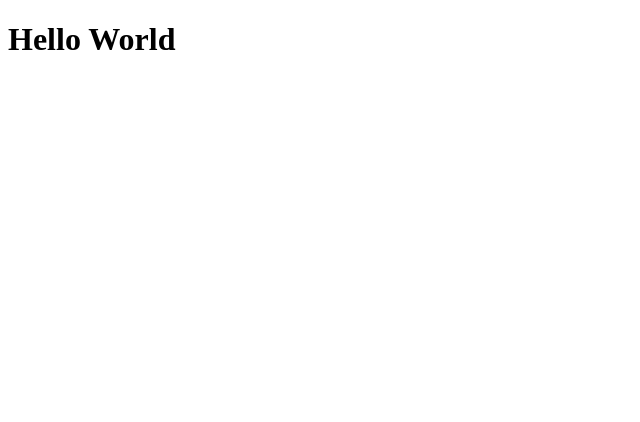
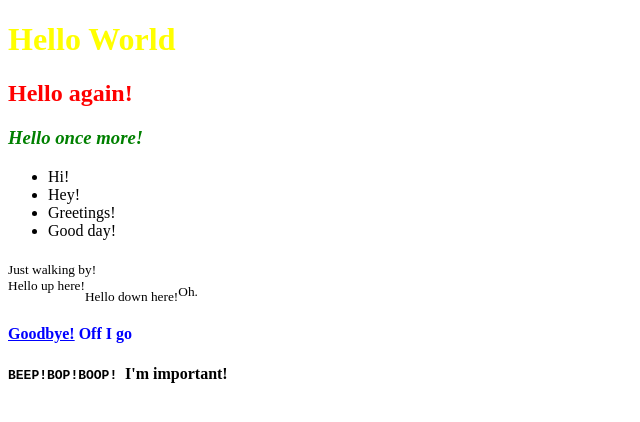
Before and after one commit to matt05-1676976/matt05-1676976.github.io, a plain HTML site: page index.html in a window 1280 px wide. Shown: the whole page, without its empty margins (0-640 px from the left). Drawn offline with Linux system fonts and the light colour scheme.

Commit message:
Add files via upload

```diff
--- a/index.html
+++ b/index.html
@@ -4,6 +4,13 @@
         <title>Hello World</title>
     </head>
     <body>
-        <h1>Hello World</h1>
+        <h1 style="color:#FFFF00">Hello World</h1>
+        <h2 style="color:#FF0000">Hello again!</h2>
+        <h3 style="color:green"><i>Hello once more!</i></h3>
+        <ul><li>Hi!</li><li>Hey!</li><li>Greetings!</li><li>Good day!</li></ul>
+        <sub>Just walking by!</sub><br>
+        <sup>Hello up here!</sup><sub>Hello down here!</sub><small>Oh.</small>
+        <h4 style="color:blue"><u>Goodbye!</u> Off I go</h4>
+        <strong><code>BEEP!BOP!BOOP! </code>I'm important!</strong>
     </body>
 </html>
```
